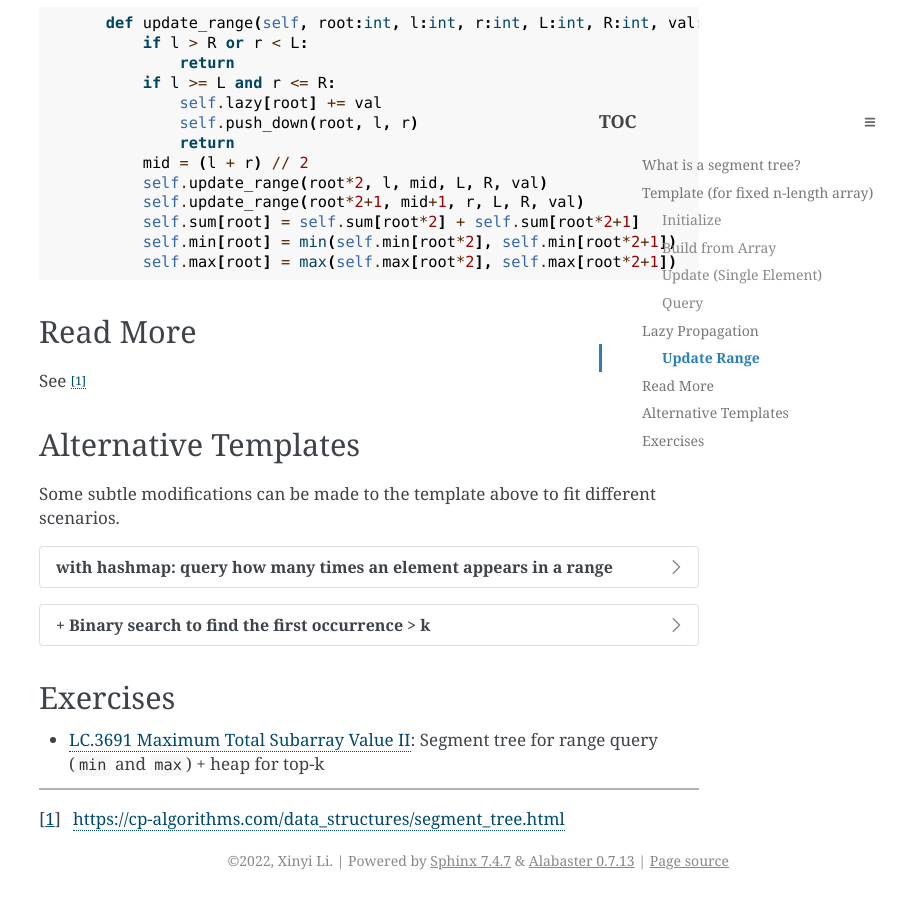
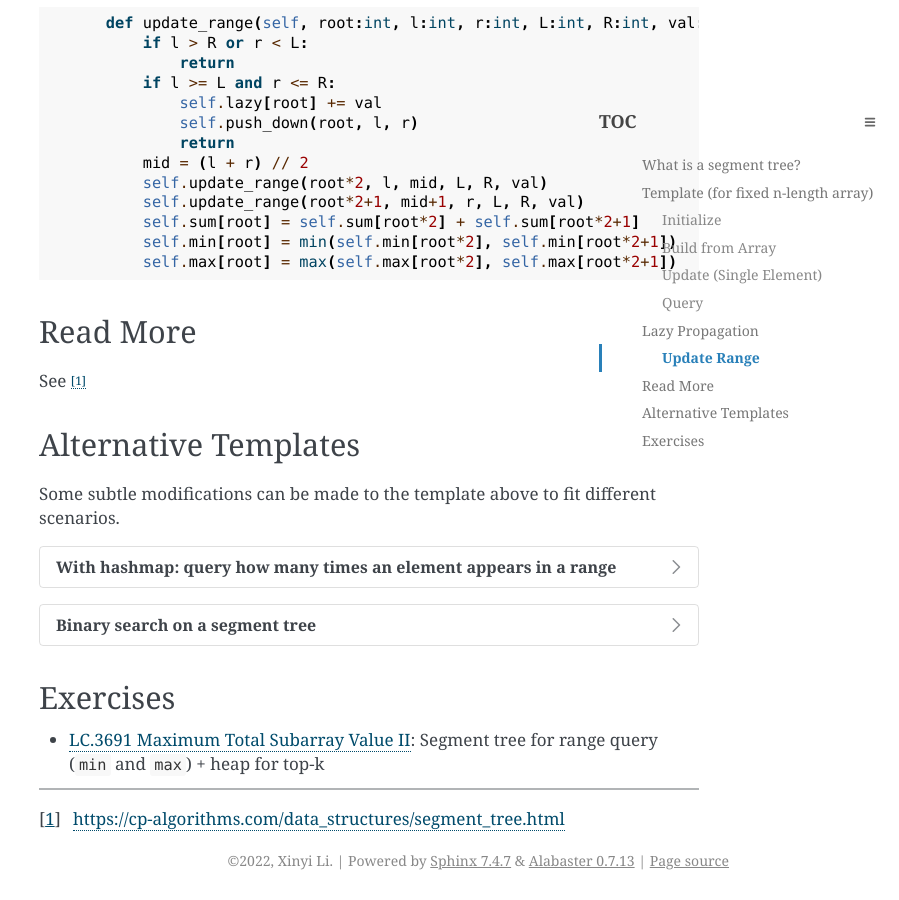
Before and after one commit to li-xin-yi/lctemplates, a Sphinx documentation site: the page built from docs/source/segtree.md, in a window 1280 px wide and 900 px high, scrolled down 6010 px. Shown: the whole window, without its empty margins (381-1280 px from the left). Built offline with Sphinx 7.4.7, drawn with Linux system fonts in a browser that asks for light colours.

Commit message:
Update segtree.md

`````diff
--- a/docs/source/segtree.md
+++ b/docs/source/segtree.md
@@ -186,7 +186,7 @@ See [^1]
 
 Some subtle modifications can be made to the template above to fit different scenarios.
 
-````{dropdown} with hashmap: query how many times an element appears in a range
+````{dropdown} With hashmap: query how many times an element appears in a range
 ```py
 class SegmentTree:
     def __init__(self, nums):
@@ -236,7 +236,9 @@ class SegmentTree:
 ```
 ````
 
-````{dropdown} + Binary search to find the first occurrence > k
+````{dropdown} Binary search on a segment tree
+
+Binary search to find the first occurrence $> k$
 
 A template question [LC3479](https://leetcode.com/problems/fruits-into-baskets-iii): let the node store the *max* value of a range, first check if the left subtree has a value greater than `k`, if not, then check the right subtree.
 
`````
Also changed, not shown: other parts of docs/source/segtree.md (+2 -0 lines).
